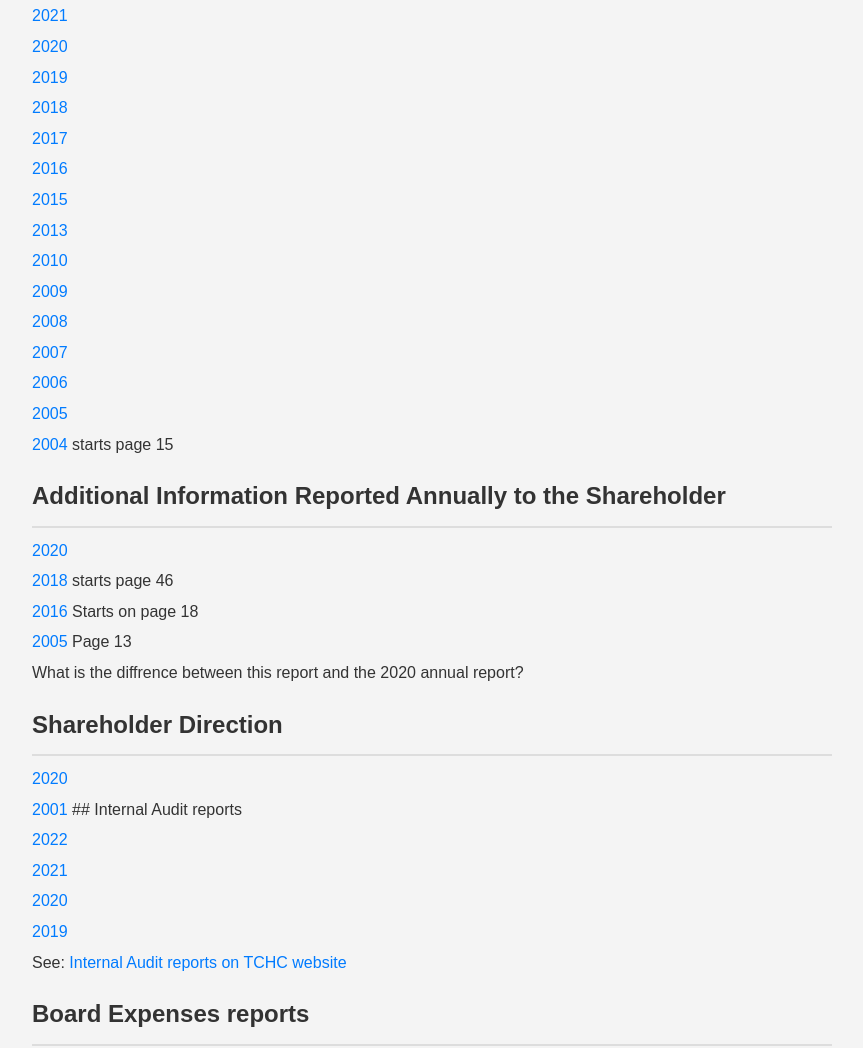
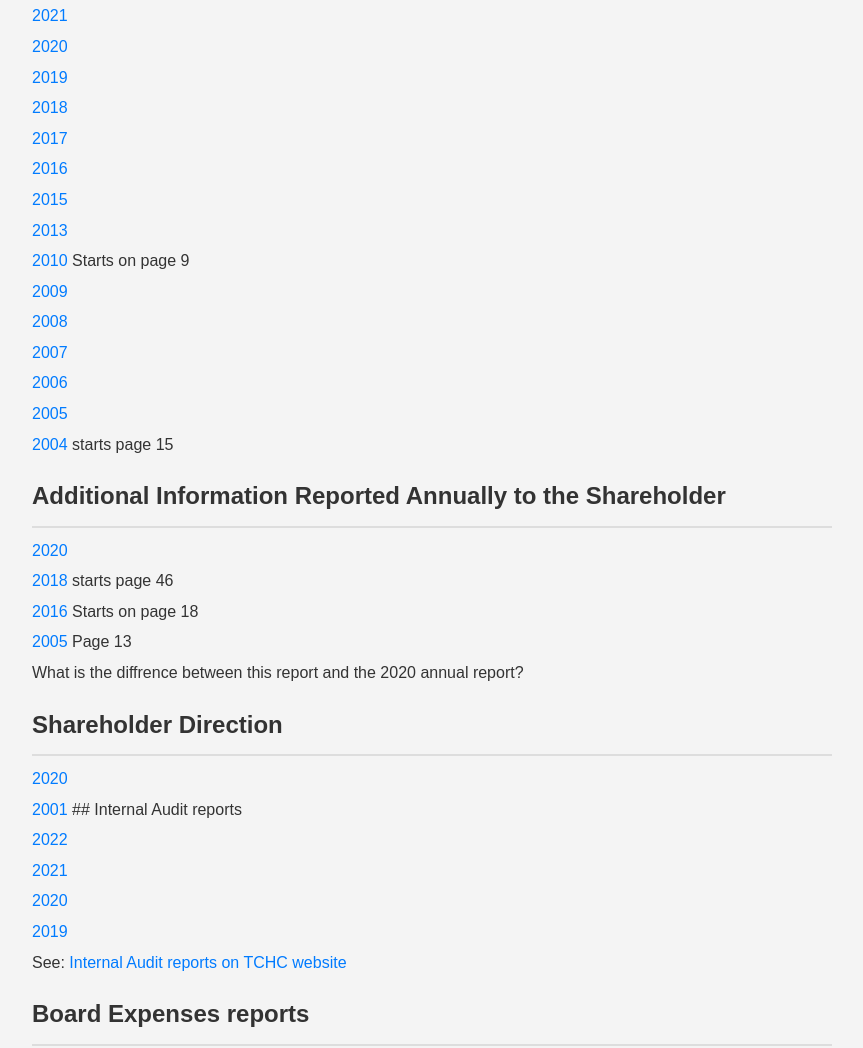
Before and after one commit to RamVasuthevan/notes-on-TCHC, a plain HTML site: page index.html in a window 1280 px wide. Shown: the part 882-1930 px from the top of the page, without its empty margins (208-1071 px from the left). Drawn offline with Linux system fonts and the light colour scheme.

Commit message:
Add note for 2010

```diff
--- a/index.html
+++ b/index.html
@@ -92,7 +92,8 @@ href="./ConsolidatedFinancialStatements/backgroundfile-70712.pdf">2013</a>
 <!-- https://www.toronto.ca/legdocs/mmis/2014/ex/bgrd/backgroundfile-70712.pdf --></li>
 <li><a
 href="./ConsolidatedFinancialStatements/backgroundfile-44392.pdf">2010</a>
-<!-- https://www.toronto.ca/legdocs/mmis/2012/ex/bgrd/backgroundfile-44392.pdf --></li>
+<!-- https://www.toronto.ca/legdocs/mmis/2012/ex/bgrd/backgroundfile-44392.pdf -->
+Starts on page 9</li>
 <li><a
 href="./ConsolidatedFinancialStatements/backgroundfile-38137.pdf">2009</a>
 <!-- https://www.toronto.ca/legdocs/mmis/2011/ex/bgrd/backgroundfile-38137.pdf --></li>
```
Also changed, not shown: 1 other file.
